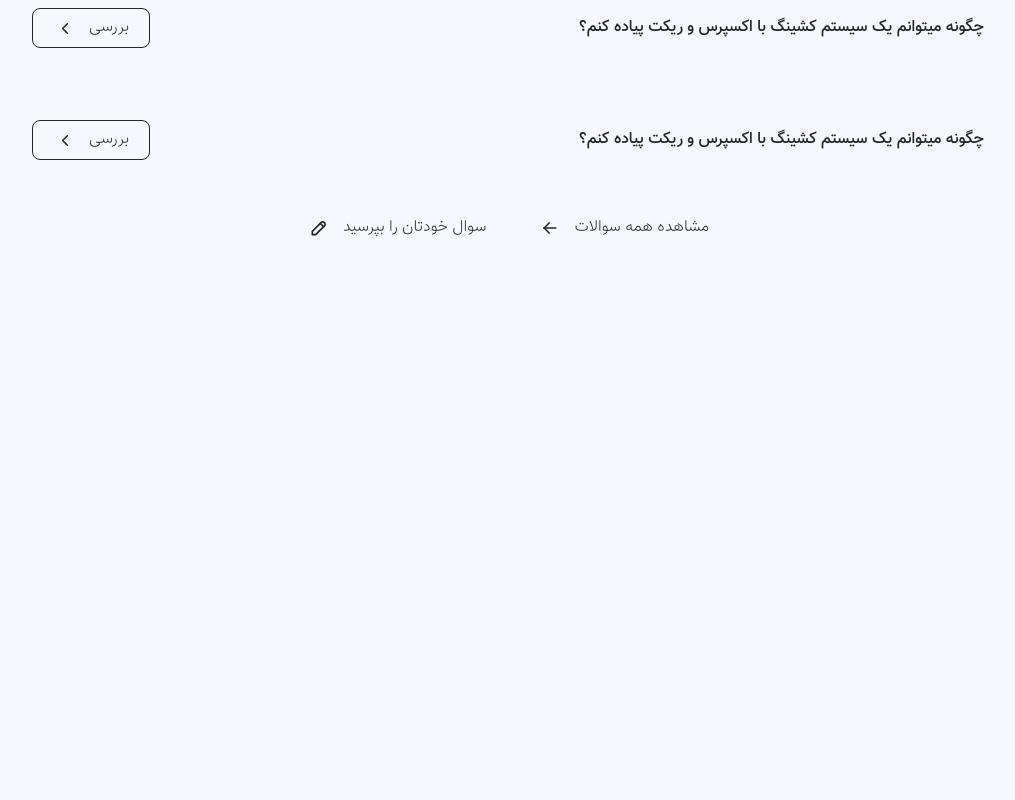
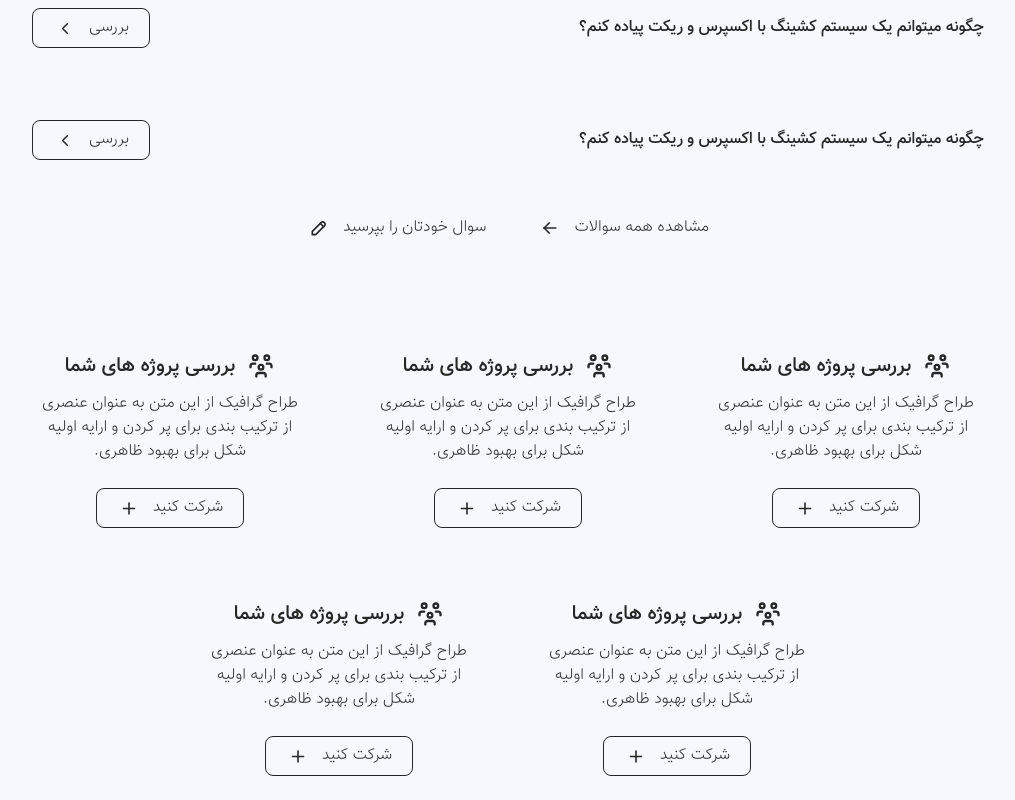
Before and after one commit to FarzadVav/next.js-portfolio, a Next.js app: page / in a window 1280 px wide. Shown: the part 2410-3210 px from the top of the page, without its empty margins (132-1147 px from the left). Before the commit the page ends 2658 px from the top, so only its background shows below. Built offline with nearby package versions, Linux system fonts and the light colour scheme.

Commit message:
add: last section in home page

```diff
--- a/app/page.tsx
+++ b/app/page.tsx
@@ -8,6 +8,7 @@ import {
   IconSearch,
   IconSend2,
   IconTicket,
+  IconUsersGroup,
 } from "@tabler/icons-react";
 
 import Flex from "root/components/ui/Flex";
@@ -248,9 +249,9 @@ const HomePage = () => {
           justify="between"
           className="p-6 rounded-xl ring-8 ring-transparent transition-shadow hover:ring-foreground/10"
         >
-          <p className="font-vazir-bold">
+          <h4 className="font-vazir-bold">
             چگونه میتوانم یک سیستم کشینگ با اکسپرس و ریکت پیاده کنم؟
-          </p>
+          </h4>
           <Link href={"/"}>
             <Button color="foreground" shape="outline">
               <span>بررسی</span>
@@ -262,9 +263,9 @@ const HomePage = () => {
           justify="between"
           className="p-6 mt-6 rounded-xl ring-8 ring-transparent transition-shadow hover:ring-foreground/10"
         >
-          <p className="font-vazir-bold">
+          <h4 className="font-vazir-bold">
             چگونه میتوانم یک سیستم کشینگ با اکسپرس و ریکت پیاده کنم؟
-          </p>
+          </h4>
           <Link href={"/"}>
             <Button color="foreground" shape="outline">
               <span>بررسی</span>
@@ -276,9 +277,9 @@ const HomePage = () => {
           justify="between"
           className="p-6 mt-6 rounded-xl ring-8 ring-transparent transition-shadow hover:ring-foreground/10"
         >
-          <p className="font-vazir-bold">
+          <h4 className="font-vazir-bold">
             چگونه میتوانم یک سیستم کشینگ با اکسپرس و ریکت پیاده کنم؟
-          </p>
+          </h4>
           <Link href={"/"}>
             <Button color="foreground" shape="outline">
               <span>بررسی</span>
@@ -290,9 +291,9 @@ const HomePage = () => {
           justify="between"
           className="p-6 mt-6 rounded-xl ring-8 ring-transparent transition-shadow hover:ring-foreground/10"
         >
-          <p className="font-vazir-bold">
+          <h4 className="font-vazir-bold">
             چگونه میتوانم یک سیستم کشینگ با اکسپرس و ریکت پیاده کنم؟
-          </p>
+          </h4>
           <Link href={"/"}>
             <Button color="foreground" shape="outline">
               <span>بررسی</span>
@@ -304,9 +305,9 @@ const HomePage = () => {
           justify="between"
           className="p-6 mt-6 rounded-xl ring-8 ring-transparent transition-shadow hover:ring-foreground/10"
         >
-          <p className="font-vazir-bold">
+          <h4 className="font-vazir-bold">
             چگونه میتوانم یک سیستم کشینگ با اکسپرس و ریکت پیاده کنم؟
-          </p>
+          </h4>
           <Link href={"/"}>
             <Button color="foreground" shape="outline">
               <span>بررسی</span>
@@ -329,6 +330,109 @@ const HomePage = () => {
           </Button>
         </Link>
       </Flex>
+
+      <Flex className="container mt-20" wrap="wrap" justify="center" space="lg">
+        <Flex
+          justify="center"
+          direction="column"
+          className="w-[calc(33%-1rem)] p-6 rounded-xl ring-8 ring-transparent transition-shadow hover:ring-foreground/10"
+        >
+          <Flex>
+            <IconUsersGroup className="size-7" />
+            <h5 className="text-xl font-vazir-bold">بررسی پروژه های شما</h5>
+          </Flex>
+          <p className="text-center">
+            طراح گرافیک از این متن به عنوان عنصری از ترکیب بندی برای پر کردن و ارایه اولیه شکل برای
+            بهبود ظاهری.
+          </p>
+          <Link className="mt-3" href={"/"}>
+            <Button color="foreground" shape="outline">
+              <span>شرکت کنید</span>
+              <IconPlus className="h-1/2 aspect-square" />
+            </Button>
+          </Link>
+        </Flex>
+        <Flex
+          justify="center"
+          direction="column"
+          className="w-[calc(33%-1rem)] p-6 rounded-xl ring-8 ring-transparent transition-shadow hover:ring-foreground/10"
+        >
+          <Flex>
+            <IconUsersGroup className="size-7" />
+            <h5 className="text-xl font-vazir-bold">بررسی پروژه های شما</h5>
+          </Flex>
+          <p className="text-center">
+            طراح گرافیک از این متن به عنوان عنصری از ترکیب بندی برای پر کردن و ارایه اولیه شکل برای
+            بهبود ظاهری.
+          </p>
+          <Link className="mt-3" href={"/"}>
+            <Button color="foreground" shape="outline">
+              <span>شرکت کنید</span>
+              <IconPlus className="h-1/2 aspect-square" />
+            </Button>
+          </Link>
+        </Flex>
+        <Flex
+          justify="center"
+          direction="column"
+          className="w-[calc(33%-1rem)] p-6 rounded-xl ring-8 ring-transparent transition-shadow hover:ring-foreground/10"
+        >
+          <Flex>
+            <IconUsersGroup className="size-7" />
+            <h5 className="text-xl font-vazir-bold">بررسی پروژه های شما</h5>
+          </Flex>
+          <p className="text-center">
+            طراح گرافیک از این متن به عنوان عنصری از ترکیب بندی برای پر کردن و ارایه اولیه شکل برای
+            بهبود ظاهری.
+          </p>
+          <Link className="mt-3" href={"/"}>
+            <Button color="foreground" shape="outline">
+              <span>شرکت کنید</span>
+              <IconPlus className="h-1/2 aspect-square" />
+            </Button>
+          </Link>
+        </Flex>
+        <Flex
+          justify="center"
+          direction="column"
+          className="w-[calc(33%-1rem)] p-6 rounded-xl ring-8 ring-transparent transition-shadow hover:ring-foreground/10"
+        >
+          <Flex>
+            <IconUsersGroup className="size-7" />
+            <h5 className="text-xl font-vazir-bold">بررسی پروژه های شما</h5>
+          </Flex>
+          <p className="text-center">
+            طراح گرافیک از این متن به عنوان عنصری از ترکیب بندی برای پر کردن و ارایه اولیه شکل برای
+            بهبود ظاهری.
+          </p>
+          <Link className="mt-3" href={"/"}>
+            <Button color="foreground" shape="outline">
+              <span>شرکت کنید</span>
+              <IconPlus className="h-1/2 aspect-square" />
+            </Button>
+          </Link>
+        </Flex>
+        <Flex
+          justify="center"
+          direction="column"
+          className="w-[calc(33%-1rem)] p-6 rounded-xl ring-8 ring-transparent transition-shadow hover:ring-foreground/10"
+        >
+          <Flex>
+            <IconUsersGroup className="size-7" />
+            <h5 className="text-xl font-vazir-bold">بررسی پروژه های شما</h5>
+          </Flex>
+          <p className="text-center">
+            طراح گرافیک از این متن به عنوان عنصری از ترکیب بندی برای پر کردن و ارایه اولیه شکل برای
+            بهبود ظاهری.
+          </p>
+          <Link className="mt-3" href={"/"}>
+            <Button color="foreground" shape="outline">
+              <span>شرکت کنید</span>
+              <IconPlus className="h-1/2 aspect-square" />
+            </Button>
+          </Link>
+        </Flex>
+      </Flex>
     </>
   );
 };
```
